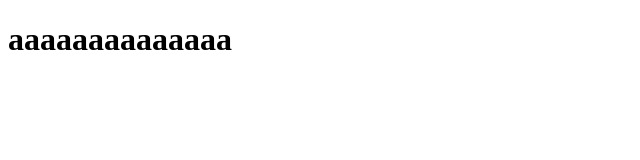
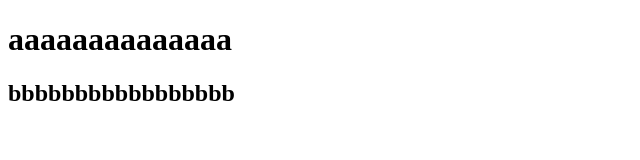
Before and after one commit to tuanpdhe171507/REAC_ki_5, a plain HTML site: page index.html in a window 1280 px wide. Shown: the whole page, without its empty margins (0-640 px from the left). Drawn offline with Linux system fonts and the light colour scheme.

Commit message:
tuanpdhe171507

```diff
--- a/index.html
+++ b/index.html
@@ -9,5 +9,6 @@
     <h1>
         aaaaaaaaaaaaaa
     </h1>
+    <h2>bbbbbbbbbbbbbbbbb</h2>
 </body>
 </html>
```
